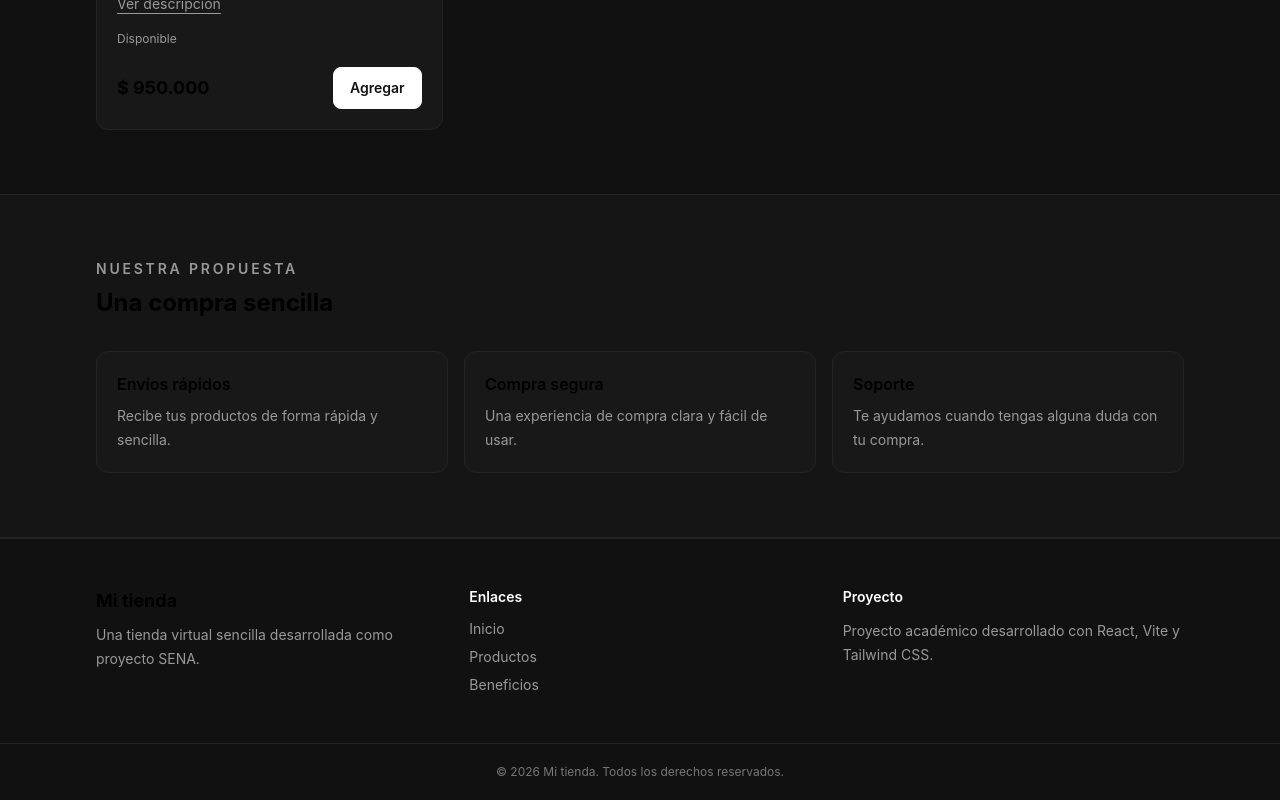
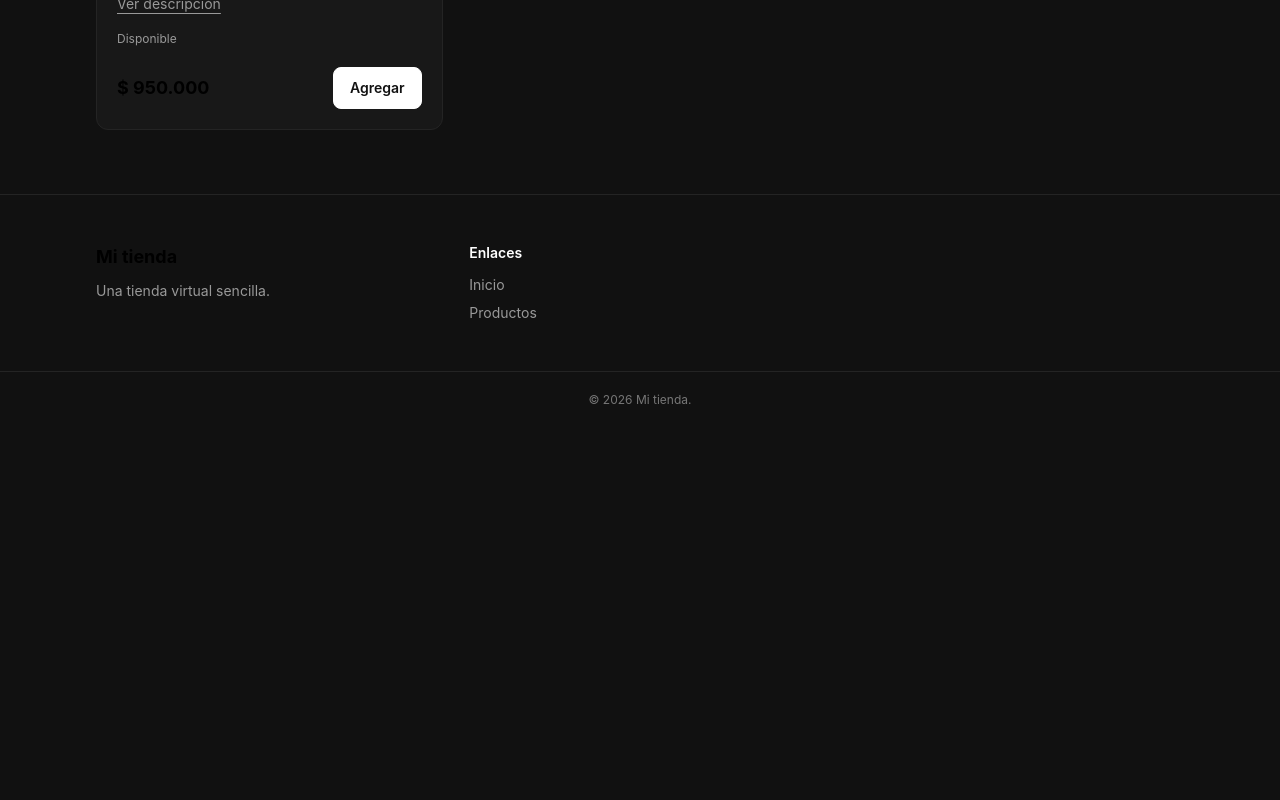
Before and after one commit to JordanAragon/Tienda_SENA, a React (Vite) app: page / in a window 1280 px wide. Shown: the part 1694-2494 px from the top of the page. After the commit the page ends 2122 px from the top, so only its background shows below. Built offline with nearby package versions, Linux system fonts and the light colour scheme.

Commit message:
arreglos

```diff
--- a/src/App.jsx
+++ b/src/App.jsx
@@ -3,7 +3,6 @@ import Header from "./componentes/Header.jsx";
 import Hero from "./componentes/Hero.jsx";
 import Categorias from "./componentes/Categorias.jsx";
 import Producto from "./componentes/Producto.jsx";
-import Beneficios from "./componentes/Beneficios.jsx";
 import Carrito from "./componentes/Carrito.jsx";
 import Pie from "./componentes/Pie.jsx";
 import { productos } from "./datos/productos.js";
@@ -119,7 +118,6 @@ function App() {
           </section>
         </section>
 
-        <Beneficios />
       </main>
 
       <Carrito
--- a/src/componentes/Beneficios.jsx
+++ /dev/null
@@ -1,50 +0,0 @@
-function Beneficios() {
-  const beneficios = [
-    {
-      titulo: "Envíos rápidos",
-      texto: "Recibe tus productos de forma rápida y sencilla.",
-    },
-    {
-      titulo: "Compra segura",
-      texto: "Una experiencia de compra clara y fácil de usar.",
-    },
-    {
-      titulo: "Soporte",
-      texto: "Te ayudamos cuando tengas alguna duda con tu compra.",
-    },
-  ];
-
-  return (
-    <section
-      id="beneficios"
-      aria-labelledby="titulo-beneficios"
-      className="border-y border-[#242424] bg-[#151515] py-16"
-    >
-      <header className="mx-auto max-w-6xl px-5 sm:px-8">
-        <p className="mb-2 text-sm font-semibold uppercase tracking-[0.2em] text-[#999999]">
-          Nuestra propuesta
-        </p>
-
-        <h2 id="titulo-beneficios" className="mb-8 text-2xl font-bold">
-          Una compra sencilla
-        </h2>
-
-        <section className="grid grid-cols-1 gap-4 md:grid-cols-3">
-          {beneficios.map((beneficio) => (
-            <article
-              key={beneficio.titulo}
-              className="rounded-xl border border-[#242424] bg-[#181818] p-5"
-            >
-              <h3 className="mb-2 font-semibold">{beneficio.titulo}</h3>
-              <p className="text-sm leading-6 text-[#999999]">
-                {beneficio.texto}
-              </p>
-            </article>
-          ))}
-        </section>
-      </header>
-    </section>
-  );
-}
-
-export default Beneficios;
--- a/src/componentes/Header.jsx
+++ b/src/componentes/Header.jsx
@@ -18,11 +18,6 @@ function Header({ cantidad, abrirCarrito }) {
                 Productos
               </a>
             </li>
-            <li>
-              <a className="transition hover:text-white" href="#beneficios">
-                Beneficios
-              </a>
-            </li>
           </ul>
         </nav>
 
--- a/src/componentes/Pie.jsx
+++ b/src/componentes/Pie.jsx
@@ -5,7 +5,7 @@ function Pie() {
         <header>
           <h2 className="text-lg font-bold">Mi tienda</h2>
           <p className="mt-2 text-sm leading-6 text-[#999999]">
-            Una tienda virtual sencilla desarrollada como proyecto SENA.
+            Una tienda virtual sencilla.
           </p>
         </header>
 
@@ -22,24 +22,17 @@ function Pie() {
                 Productos
               </a>
             </li>
-            <li>
-              <a className="hover:text-white" href="#beneficios">
-                Beneficios
-              </a>
-            </li>
           </ul>
         </nav>
 
         <section>
-          <h2 className="mb-3 text-sm font-semibold text-white">Proyecto</h2>
           <p className="text-sm leading-6 text-[#999999]">
-            Proyecto académico desarrollado con React, Vite y Tailwind CSS.
           </p>
         </section>
       </section>
 
       <p className="border-t border-[#242424] px-5 py-5 text-center text-xs text-[#777777] sm:px-8">
-        © 2026 Mi tienda. Todos los derechos reservados.
+        © 2026 Mi tienda.
       </p>
     </footer>
   );
```
